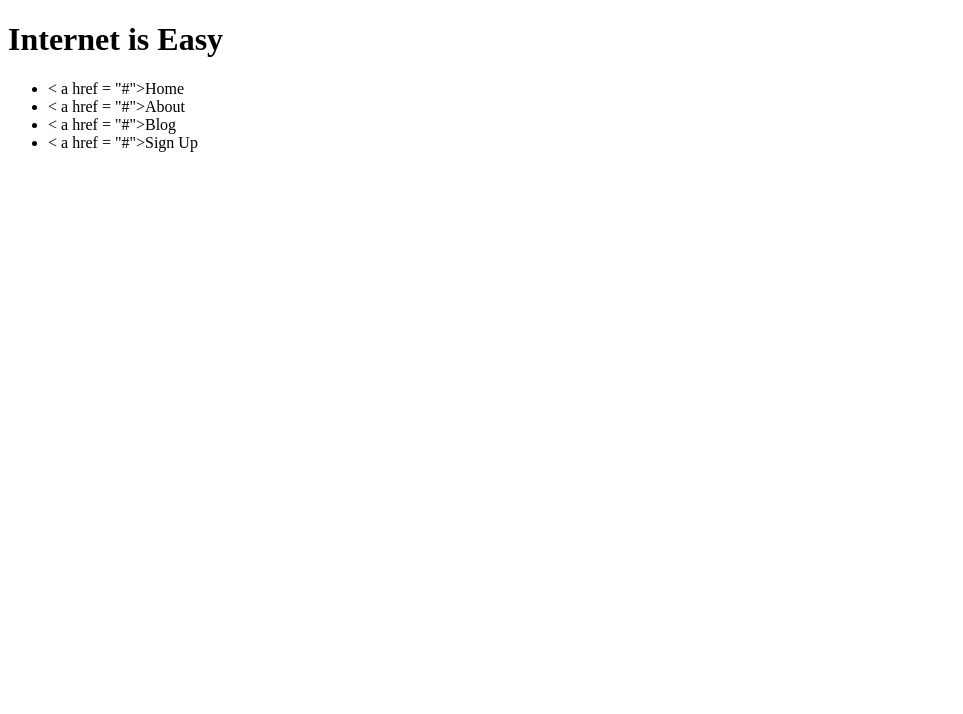
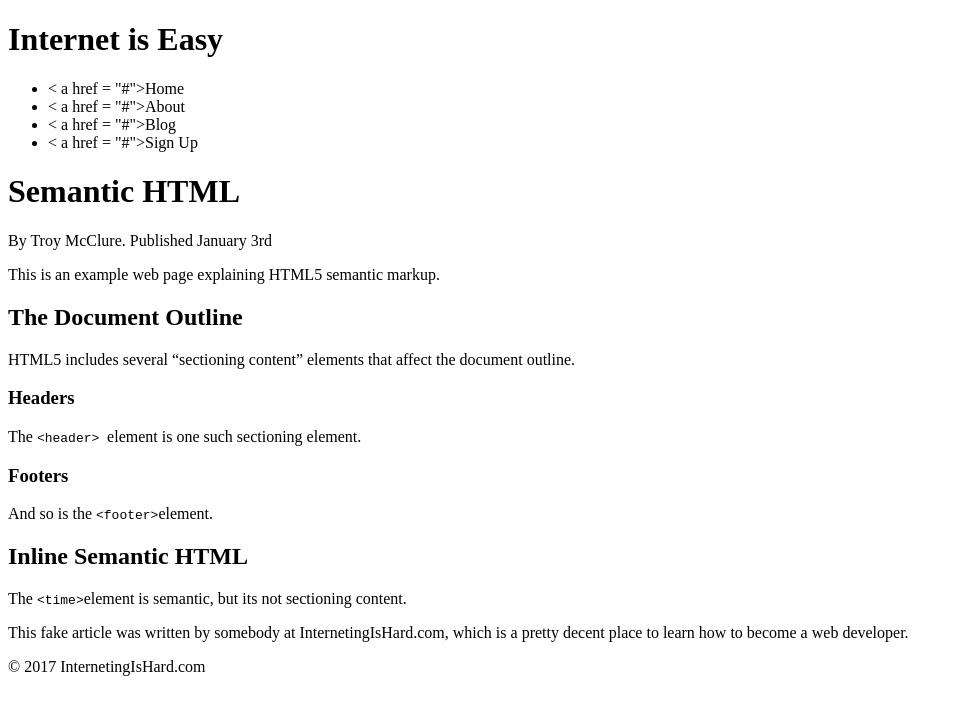
Before and after one commit to Perezh02/Semantic-HTML, a plain HTML site: page index.html in a window 1280 px wide. Shown: the whole page, without its empty margins (0-963 px from the left). Drawn offline with Linux system fonts and the light colour scheme.

Commit message:
Created Document outline

```diff
--- a/index.html
+++ b/index.html
@@ -15,6 +15,29 @@
     <li>< a href = "#">Blog</a></li>
     <li>< a href = "#">Sign Up</a></li>
 </ul>
+<h1> Semantic HTML</h1>
+<p>By Troy McClure. Published January 3rd</p>
+<p>This is an example web page explaining HTML5 semantic markup.</p>
+
+<h2>The Document Outline</h2>
+<p>HTML5 includes several “sectioning content” elements that
+    affect the document outline.</p>
+
+    <h3>Headers</h3>
+    <p>The <code>&lt;header&gt; </code> element is one such sectioning
+        element.</p>
+
+        <h3>Footers</h3>
+        <p>And so is the <code>&lt;footer&gt;</code>element.</p>
+
+        <h2>Inline Semantic HTML</h2>
+        <p>The <code>&lt;time&gt;</code>element is semantic, but its not
+            sectioning content.</p>
+
+            <p>This fake article was written by somebody at InternetingIsHard.com, which
+                is a pretty decent place to learn how to become a web developer.</p>
+
+                <p>&copy; 2017 InternetingIsHard.com</p>
 
 </body>
 </html>
```
